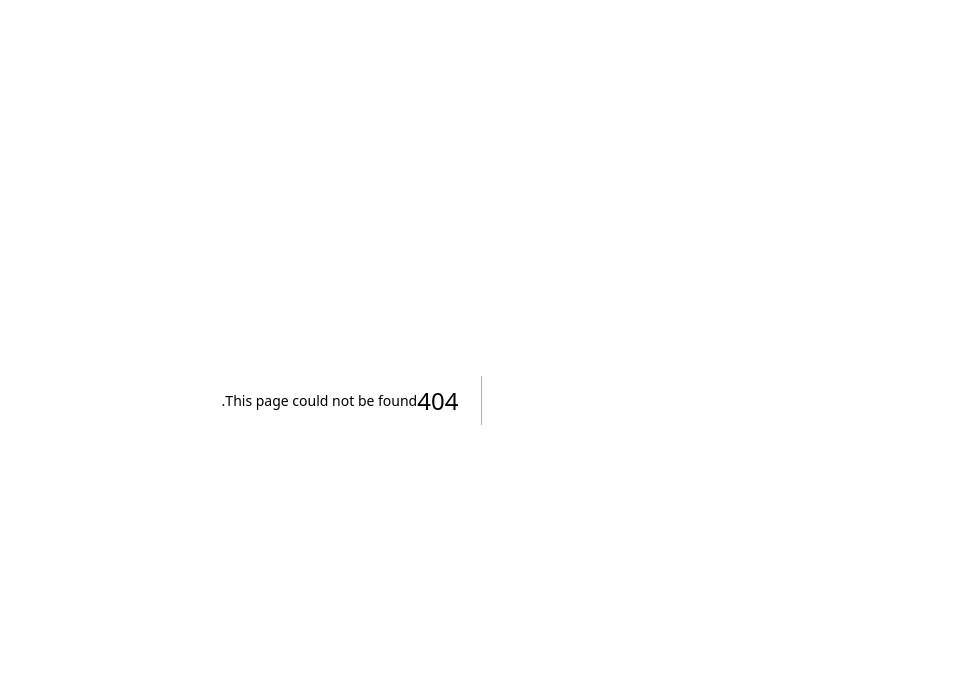
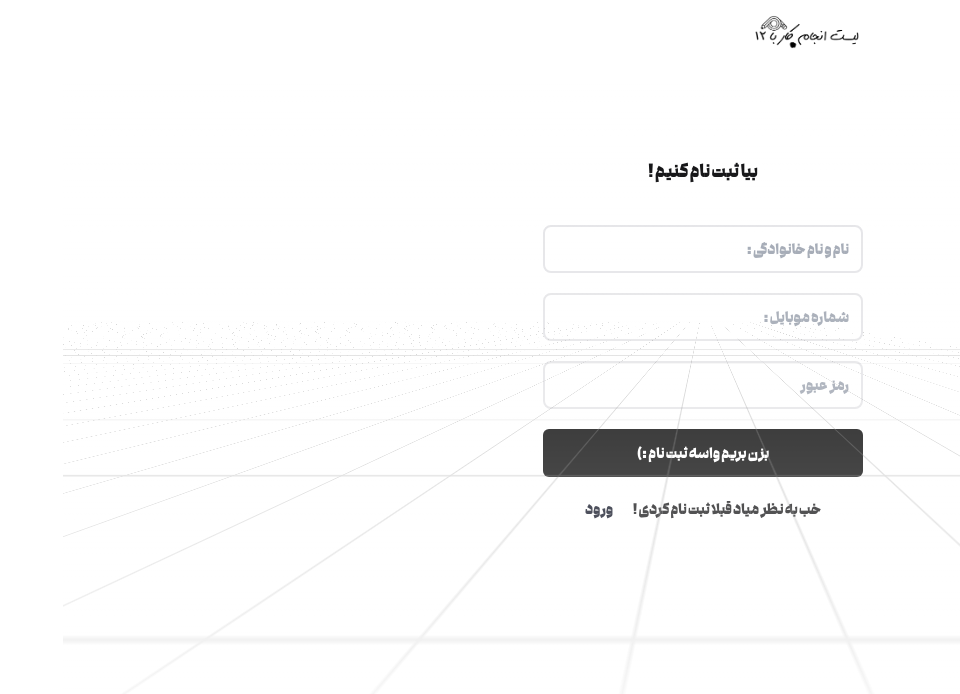
Before and after one commit to amirbarfar/TodoList-App, a Next.js app: page /register in a window 1280 px wide. Before the commit this address had no page. Shown: the top 694 px of the page, without its empty margins (320-1280 px from the left). Built offline with nearby package versions, Linux system fonts and the light colour scheme.

Commit message:
register

```diff
--- /dev/null
+++ b/app/register/page.tsx
@@ -0,0 +1,28 @@
+import { RetroGrid } from "@/components/ui/retro-grid";
+import Link from "next/link";
+
+export default function page() {
+    return (
+        <div>
+            <div>
+                <RetroGrid />
+                <div className="flex flex-col w-96 mx-auto">
+                    <img src="../images/logo.png" className="w-28 mx-8 my-3" alt="logo" />
+                    <div className="mx-auto my-20 flex justify-center items-center flex-col font-gofteh h-96">
+                        <h1 className="text-xl">بیا ثبت نام کنیم !</h1>
+                        <form action="" className="grid gap-5 mt-10 border-black w-96 px-8">
+                            <input className="border-2 h-12 p-3 rounded-lg bg-white" type="text" placeholder="نام و نام خانوادگی :" />
+                            <input className="border-2 h-12 p-3 rounded-lg bg-white" type="text" placeholder="شماره موبایل :" />
+                            <input className="border-2 h-12 p-3 rounded-lg bg-white" type="password" placeholder="رمز عبور" />
+                            <button className="bg-black text-white rounded-md h-12">بزن بریم واسه ثبت نام :)</button>
+                        </form>
+                        <div className="flex justify-center items-center gap-5 mt-5">
+                            <p>خب به نظر میاد قبلا ثبت نام کردی !</p>
+                            <Link href="/login" className="text-slate-950">ورود</Link>
+                        </div>
+                    </div>
+                </div>
+            </div>
+        </div>
+    )
+}
```
